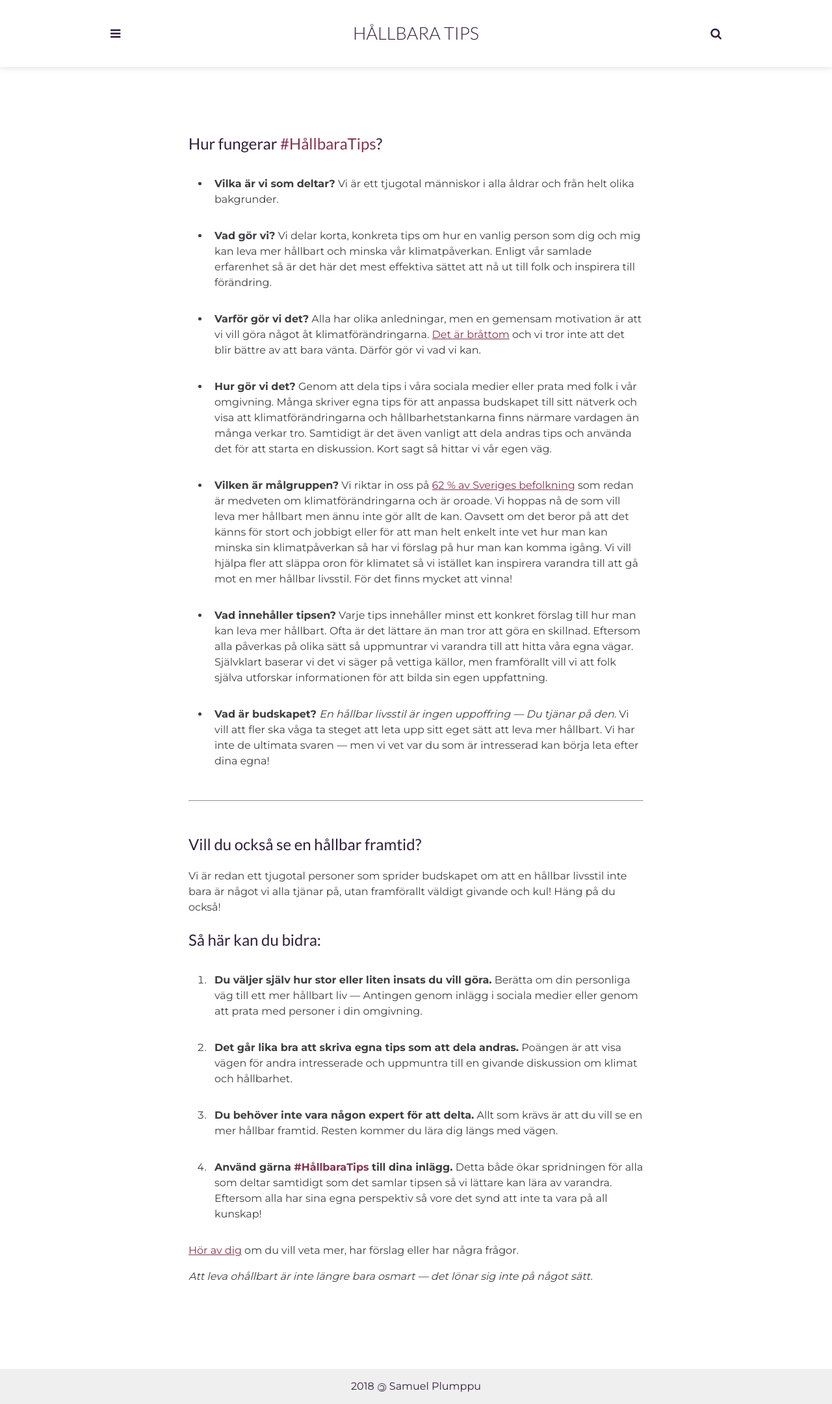
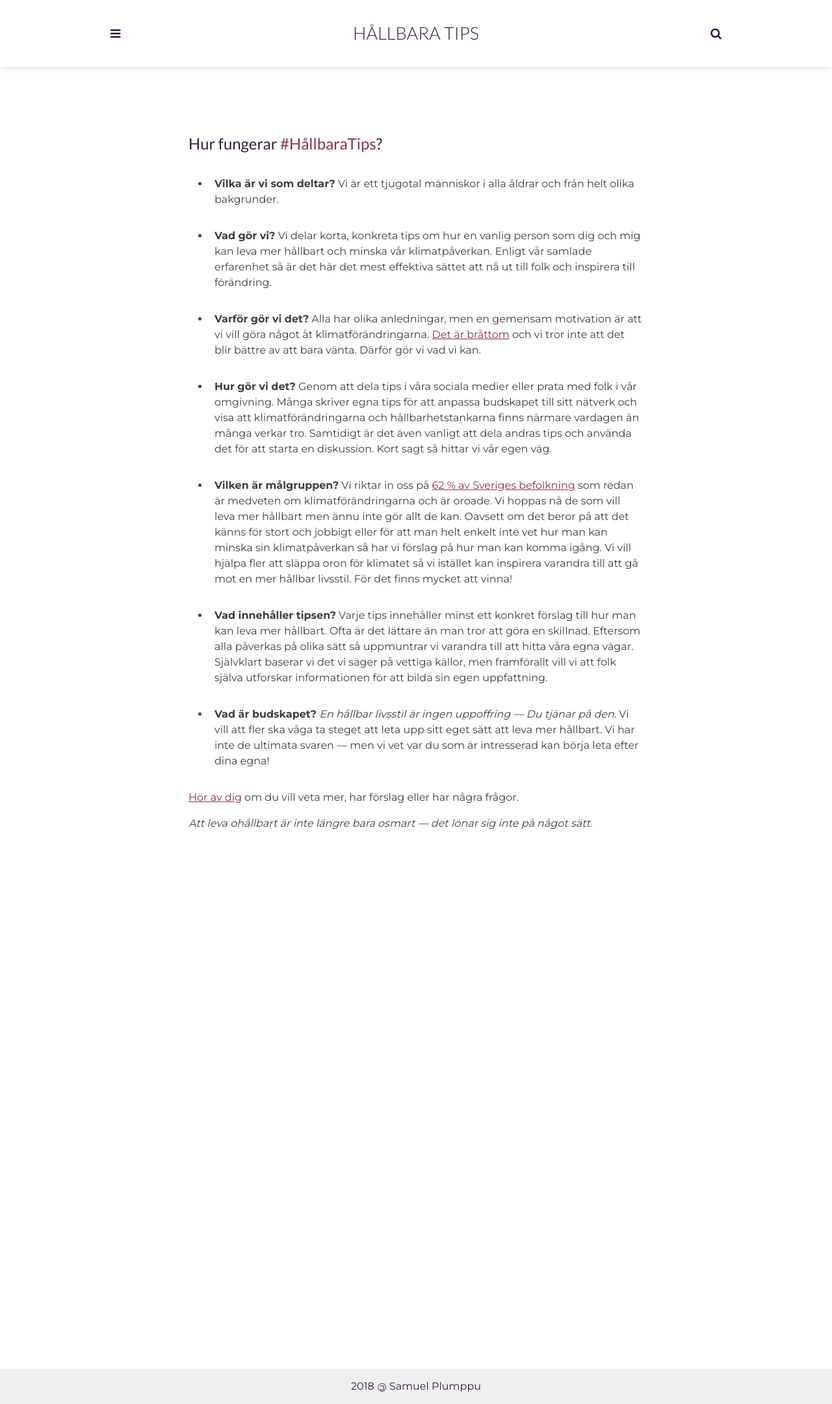
Before and after one commit to Greenheart/tips, a Jekyll site: the page built from _pages/how.html, in a window 1280 px wide. Shown: the whole page at 65% size. Built offline with Jekyll 4.4.1, drawn with Linux system fonts in a browser that asks for light colours.

Commit message:
Add new page with information on how to participate.

```diff
--- a/_includes/header.html
+++ b/_includes/header.html
@@ -9,6 +9,7 @@
         <ul>
           <li><a href="{{site.baseurl}}/how">Hur</a></li>
           <li><a href="{{site.baseurl}}/why">Varför</a></li>
+          <li><a href="{{site.baseurl}}/join">Delta</a></li>
         </ul>
       </nav>
       <p class="logo"><a href="{{site.baseurl}}/">{{ site.title }}</a></p>
--- a/_pages/how.html
+++ b/_pages/how.html
@@ -41,22 +41,12 @@ permalink: /how
         </li>
       </ul>
 
-
-      <hr>
-
-
-      <h2>Vill du också se en hållbar framtid?</h2>
-      <p>Vi är redan {{ site.participants }} personer som sprider budskapet om att en hållbar livsstil inte bara är något vi alla tjänar på, utan framförallt väldigt givande och kul! Häng på du också!</p>
-
-      <h2>Så här kan du bidra:</h2>
-      <ol>
-        <li><b>Du väljer själv hur stor eller liten insats du vill göra.</b>
-          Berätta om din personliga väg till ett mer hållbart liv &mdash; Antingen genom inlägg i sociala medier eller genom att prata med personer i din omgivning.
-        </li>
-        <li><b>Det går lika bra att skriva egna tips som att dela andras.</b> Poängen är att visa vägen för andra intresserade och uppmuntra till en givande diskussion om klimat och hållbarhet.</li>
-        <li><b>Du behöver inte vara någon expert för att delta.</b> Allt som krävs är att du vill se en mer hållbar framtid. Resten kommer du lära dig längs med vägen.</li>
-        <li><b>Använd gärna <span class="tag">#HållbaraTips</span> till dina inlägg.</b> Detta både ökar spridningen för alla som deltar samtidigt som det samlar tipsen så vi lättare kan lära av varandra. Eftersom alla har sina egna perspektiv så vore det synd att inte ta vara på all kunskap!</li>
-      </ol>
+      <!-- TODO: Add link: "Häng på du också!" -->
+      <!-- TODO: Add link: "Så här kan du hjälpa till!" -->
+      <!-- Vill du också se en hållbar framtid?
+        "Hjälp oss inspirera fler!"
+              eller
+        "Så här kan vi tillsammans inspirera fler!" -->
 
       <p><a href="mailto:samuel.plumppu@gmail.com">Hör av dig</a> om du vill veta mer, har förslag eller har några frågor.</p>
 
--- /dev/null
+++ b/_pages/join.html
@@ -0,0 +1,29 @@
+---
+layout: home-page
+title:
+permalink: /join
+---
+<div class="small-wrapper">
+  <div class="about-container">
+    <section class="join">
+      <h1>Vill du också se en hållbar framtid?</h1>
+      <p>Kul! Vi är redan {{ site.participants }} engagerade och för varje person som ansluter sig och sitt nätverk så kan vi nå ännu fler. Vi vill visa att en hållbar livsstil finns närmare än många tror och delar därför våra bästa tips på hur man kommer dit. Häng på du också!</p>
+
+      <h2>Så här kan vi tillsammans inspirera fler:</h2>
+      <ol>
+        <li><b>Du väljer själv hur stor eller liten insats du vill göra.</b>
+          Berätta om din personliga väg till ett mer hållbart liv &mdash; Antingen genom inlägg i sociala medier eller genom att prata med personer i din omgivning.
+        </li>
+        <li><b>Det går lika bra att skriva egna tips som att dela andras.</b> Poängen är att visa vägen för andra intresserade och uppmuntra till en givande diskussion om klimat och hållbarhet.</li>
+        <li><b>Du behöver inte vara någon expert för att delta.</b> Allt som krävs är att du vill se en mer hållbar framtid. Resten kommer du lära dig längs med vägen.</li>
+        <li><b>Använd gärna <span class="tag">#HållbaraTips</span> till dina inlägg.</b> Detta både ökar spridningen för alla som deltar samtidigt som det samlar tipsen så vi lättare kan lära av varandra. Eftersom alla har sina egna perspektiv så vore det synd att inte ta vara på all kunskap!</li>
+      </ol>
+
+      <p>Planeten, mänskligheten och framtida generationer tackar dig. Vi uppskattar ditt engagemang!</p>
+
+      <p><a href="mailto:samuel.plumppu@gmail.com">Hör av dig</a> om du vill veta mer, har förslag eller har några frågor.</p>
+
+      <p><em>Att leva ohållbart är inte längre bara osmart &mdash; det lönar sig inte på något sätt.</em></p>
+    </section>
+  </div>
+</div>
```
